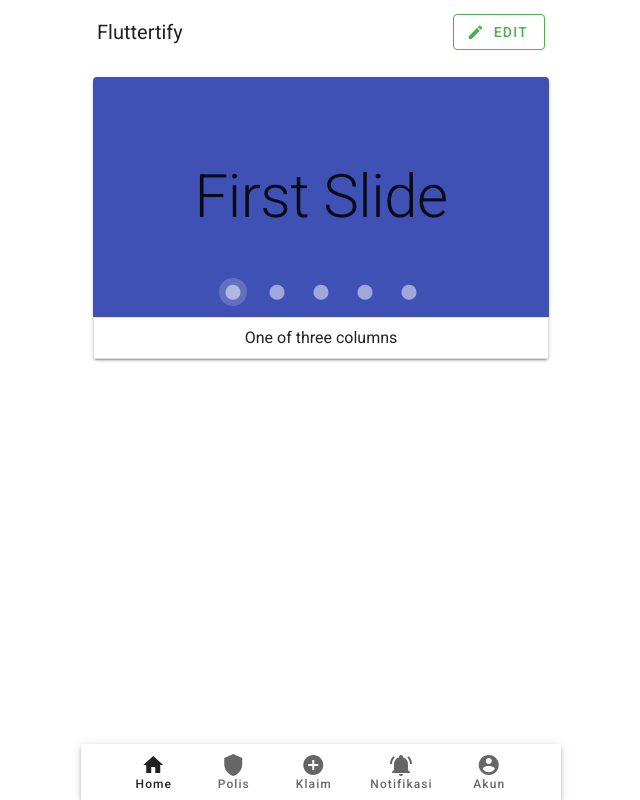
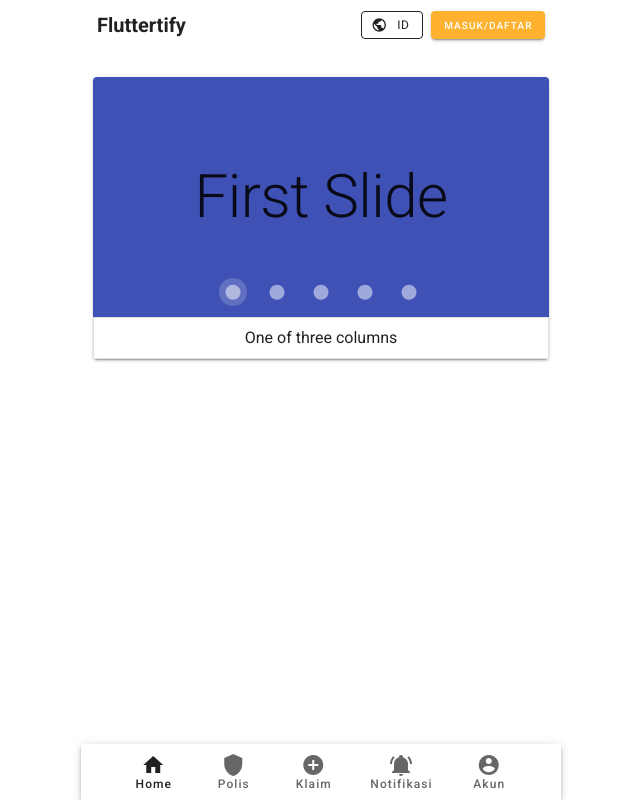
Before and after one commit to vanhan11/Fluttertify, a Nuxt app: page / in a window 1280 px wide. Shown: the whole page, without its empty margins (319-959 px from the left). Built offline with nearby package versions, Linux system fonts and the light colour scheme.

Commit message:
Co-authored-by: Alvan Hanani <vanhan11@users.noreply.github.com>

```diff
--- a/components/TopBar.vue
+++ b/components/TopBar.vue
@@ -5,18 +5,28 @@
         app
         color="white"
         :max-width="480"
+        height="50"
         class="css"
     >
-    <v-toolbar-title>Fluttertify</v-toolbar-title>
+    <v-toolbar-title class="font-weight-bold">Fluttertify</v-toolbar-title>
     <v-spacer />
     <v-btn
+        small
         outlined
-        color="success"
+        class="text-caption"
     >
-        <v-icon left>
-        mdi-pencil
+        <v-icon small left>
+        mdi-earth
         </v-icon>
-        Edit
+        Id
+    </v-btn>
+    <v-btn
+        flat
+        small
+        color="#FFB230"
+        class="ml-2 text-xs font-weight-medium"
+    >
+        <span class="font-3">Masuk/Daftar</span>
     </v-btn>
     </v-app-bar>
 </template>
@@ -30,4 +40,8 @@
     align-items: center;
     justify-content: center;
 }
+.font-3{
+    color: rgb(255, 255, 255);
+    font-size: 10px;
+  }
 </style>
```
